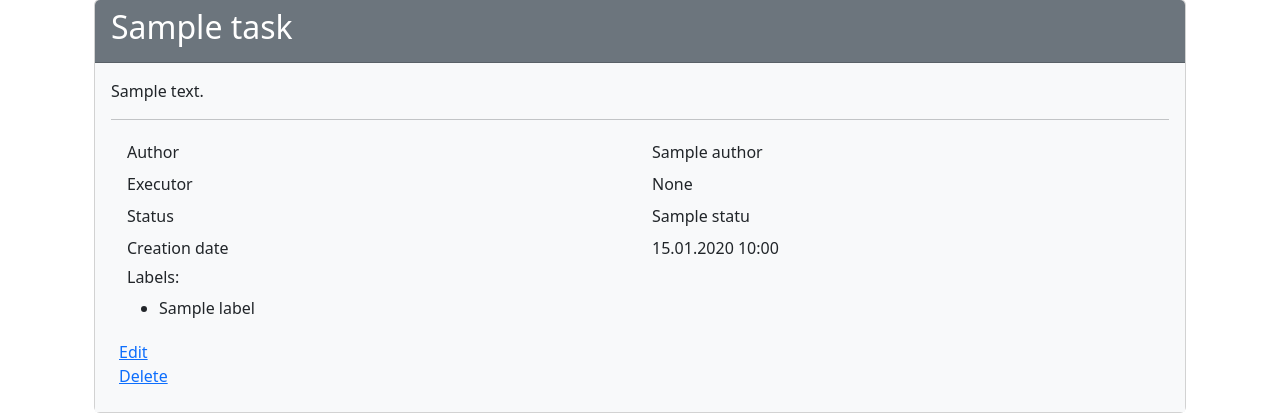
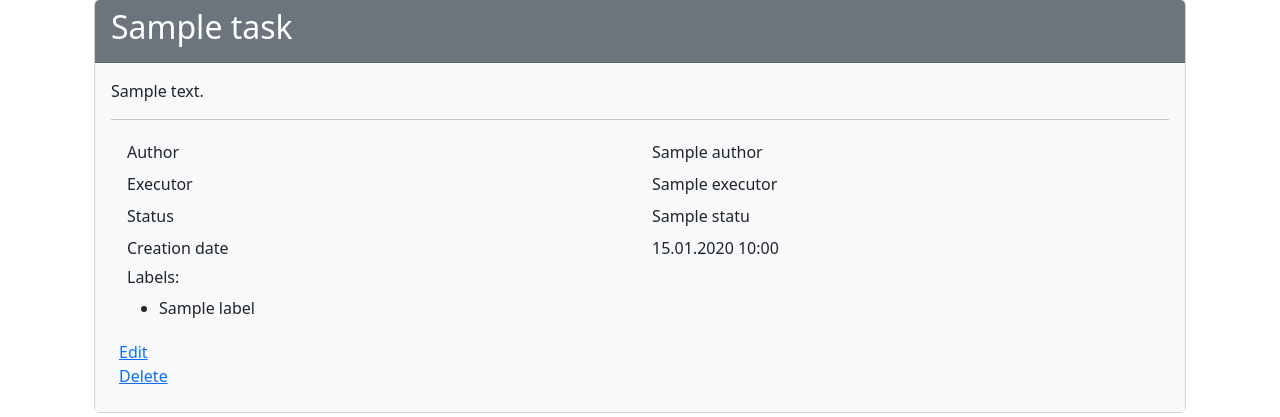
Before and after one commit to VVP04/python-project-52, a Django app: template task_manager/templates/tasks/show.html in a window 1280 px wide. Shown: the part 153-570 px from the top of the page. Run offline with Django 5.2, Linux system fonts and the light colour scheme; the template is opened without the code that fills it: most values are stand-ins (such as "Sample title", 1, 10 or a date in 2020); some libraries are stand-ins or nearby versions.

Commit message:
fix(templates): fix task detail template to use executor field

```diff
--- a/task_manager/templates/tasks/show.html
+++ b/task_manager/templates/tasks/show.html
@@ -20,8 +20,8 @@
                 <div class="row p-1">
                     <div class="col">{% trans "Executor" %}</div>
                     <div class="col">
-                        {% if task.assigned_to %}
-                            {{ task.assigned_to.get_full_name|default:task.assigned_to.username }}
+                        {% if task.executor %}
+                            {{ task.executor.get_full_name|default:task.executor.username }}
                         {% else %}
                             None
                         {% endif %}
```
